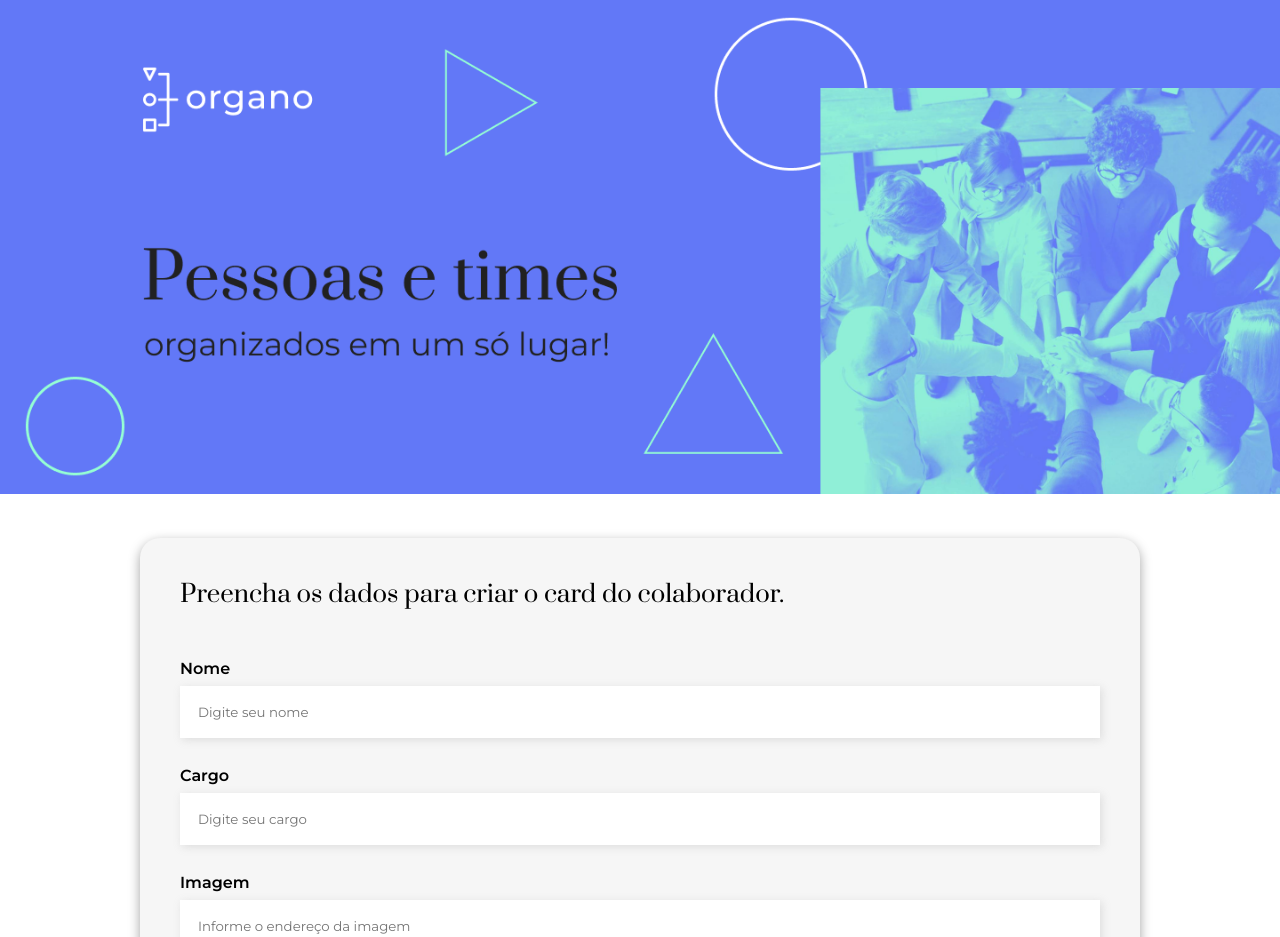
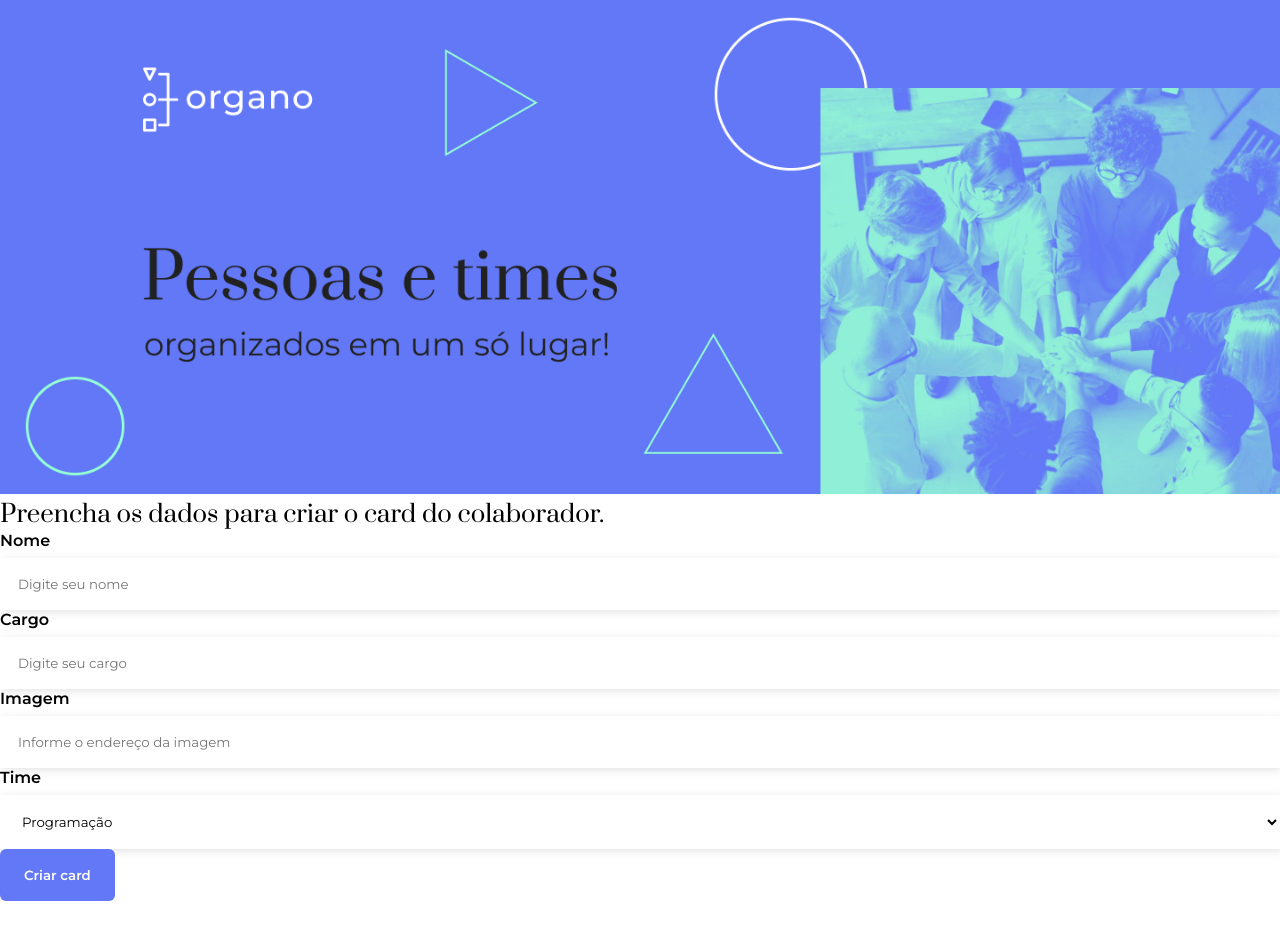
Before and after one commit to Lucas-Almeida-SD/Alura-Organo, a React (Create React App) app: page / in a window 1280 px wide. Shown: the top 937 px of the page. Built offline with nearby package versions, Linux system fonts and the light colour scheme.

Commit message:
refactor: Componente Form alterado pois agora irá conter o formulário para criar times
O componente Form conterá os demais formulários

```diff
--- a/src/components/Form/index.jsx
+++ b/src/components/Form/index.jsx
@@ -1,90 +1,22 @@
 import React from 'react';
 import PropTypes from 'prop-types';
-import toast from 'react-hot-toast';
 
 import { collaboratorPropTypes, teamsPropTypes } from '../../utils/propTypes';
-import InputText from '../InputText';
-import Select from '../Select';
-import Button from '../Button';
 
 import './style.scss';
+import CreateCollaboratorForm from '../CreateCollaboratorForm';
 
 function Form({
   teams, setTeams, collaborator, setCollaborator, showForm,
 }) {
-  const handleChange = ({ target }) => {
-    const { name, value } = target;
-
-    setCollaborator({ ...collaborator, [name]: value });
-  };
-
-  const handleSubmit = (event) => {
-    event.preventDefault();
-
-    const {
-      [Object.keys(teams)[0]]: { name: teamName },
-      [collaborator.team]: team,
-    } = teams;
-
-    setTeams({
-      ...teams,
-      [collaborator.team]: { ...team, collaborators: [...team.collaborators, collaborator] },
-    });
-
-    setCollaborator({
-      name: '',
-      role: '',
-      image: '',
-      team: teamName,
-      id: crypto.randomUUID(),
-    });
-
-    toast.success('Colaborador cadastrado com sucesso!');
-  };
-
   return (
-    <section className={`colaborator-section ${showForm[0]}`}>
-      <form className="colaborator-form" onSubmit={handleSubmit}>
-        <h2 className="title">Preencha os dados para criar o card do colaborador.</h2>
-        <div className="form-input-container">
-          <InputText
-            id="form-name"
-            label="Nome"
-            placeholder="Digite seu nome"
-            name="name"
-            value={collaborator.name}
-            handleChange={handleChange}
-            isRequired
-          />
-          <InputText
-            id="form-role"
-            label="Cargo"
-            placeholder="Digite seu cargo"
-            name="role"
-            value={collaborator.role}
-            handleChange={handleChange}
-            isRequired
-          />
-          <InputText
-            id="form-image"
-            label="Imagem"
-            placeholder="Informe o endereço da imagem"
-            name="image"
-            value={collaborator.image}
-            handleChange={handleChange}
-            isRequired
-          />
-          <Select
-            teams={teams}
-            label="Time"
-            id="form-team"
-            name="team"
-            value={collaborator.team}
-            handleChange={handleChange}
-          />
-          <Button isSubmit label="Criar card" />
-        </div>
-      </form>
+    <section className={`create-form-section ${showForm[0]}`}>
+      <CreateCollaboratorForm
+        collaborator={collaborator}
+        setCollaborator={setCollaborator}
+        setTeams={setTeams}
+        teams={teams}
+      />
     </section>
   );
 }
```
